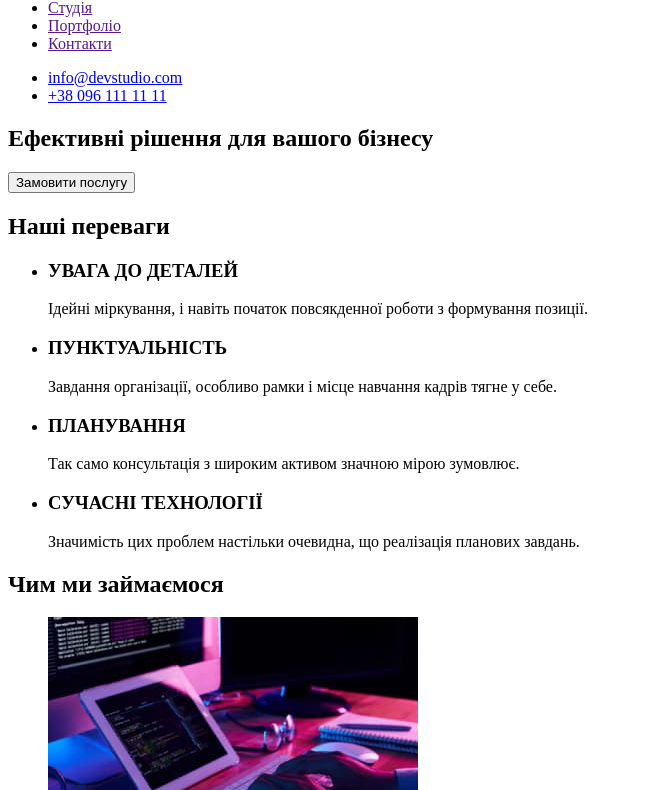
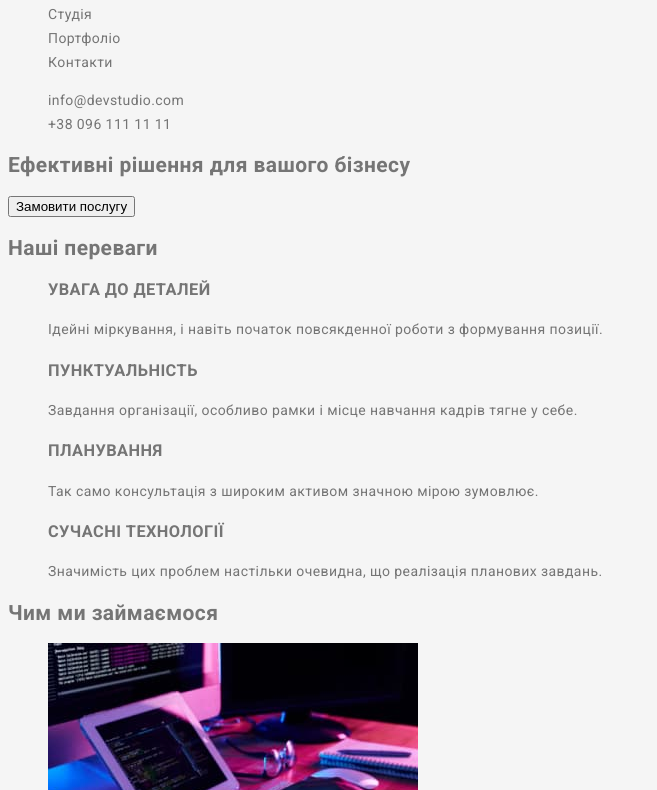
Before and after one commit to San-in/goit-markup-hw-02, a plain HTML site: page index.html in a window 1280 px wide. Shown: the part 43-833 px from the top of the page, without its empty margins (0-657 px from the left). Drawn offline with Linux system fonts and the light colour scheme.

Commit message:
Перший этап підготовки
1) Підключив шрифти
2) Створив службовий обнуляючий класс для списків і посилань
3) Стоврив глобальні змінні для кольорів
4) Застосував спільні властивості до body

```diff
--- a/css/style.css
+++ b/css/style.css
@@ -0,0 +1,27 @@
+:root {
+--color-accent: #2196F3;
+--color-bold: #212121;
+--color-main: #757575;
+
+--color-black: #000000;
+--color-white: #ffffff;
+
+--color-bgr-light: #F5F5F5;
+--color-bgr-grey: #F5F4FA;
+--color-bgr-dark: #2F303A;
+}
+._null{
+    text-decoration: none;
+    color: inherit;
+    font-style: normal;
+    list-style: none;
+}
+body {
+    font-family: 'Roboto', sans-serif;
+    font-size: 14px;
+    line-height: 1.71em;
+    letter-spacing: 0.03em;
+
+    color: var(--color-main);
+    background-color: var(--color-bgr-light);
+}
--- a/index.html
+++ b/index.html
@@ -6,29 +6,35 @@
     <meta name="viewport" content="width=device-width, initial-scale=1.0" />
     <title>WebStudio</title>
     <link rel="stylesheet" href="./css/style.css" />
+    <link rel="preconnect" href="https://fonts.googleapis.com" />
+    <link rel="preconnect" href="https://fonts.gstatic.com" crossorigin />
+    <link
+      href="https://fonts.googleapis.com/css2?family=Raleway:wght@700&family=Roboto:wght@400;500;700;900&display=swap"
+      rel="stylesheet"
+    />
   </head>
   <body>
     <header class="header">
-      <a href="./index.html" class="header__logo logo"> <span>Web</span>Studio </a>
+      <a href="./index.html" class="header__logo logo _null"> <span>Web</span>Studio </a>
       <nav class="header__nav navigation">
-        <ul class="navigation__list">
+        <ul class="navigation__list _null">
           <li class="navigation__item">
-            <a href="">Студія</a>
+            <a class="_null" href="">Студія</a>
           </li>
           <li class="navigation__item">
-            <a href="">Портфоліо</a>
+            <a class="_null" href="">Портфоліо</a>
           </li>
           <li class="navigation__item">
-            <a href="">Контакти</a>
+            <a class="_null" href="">Контакти</a>
           </li>
         </ul>
       </nav>
-      <ul class="header__contact contact">
+      <ul class="header__contact contact _null">
         <li class="contact__email_active">
-          <a href="mailto:info@devstudio.com">info@devstudio.com</a>
+          <a class="_null" href="mailto:info@devstudio.com">info@devstudio.com</a>
         </li>
         <li class="contact__tel_active">
-          <a href="tel:+380961111111">+38 096 111 11 11</a>
+          <a class="_null" href="tel:+380961111111">+38 096 111 11 11</a>
         </li>
       </ul>
     </header>
@@ -40,7 +46,7 @@
       <section class="main__section section-benefits">
         <h2 class="section-benefits__title title">Наші переваги</h2>
         <!-- приховати заголовок через СSS -->
-        <ul class="section-benefits__list">
+        <ul class="section-benefits__list _null">
           <li class="section-benefits__item">
             <h3 class="section-benefits__subtitle subtitle">УВАГА ДО ДЕТАЛЕЙ</h3>
             <p class="section-benefits__text">
@@ -118,7 +124,7 @@
                 height="260"
               />
             </a>
-            <a href=""><h3 class="card__title">Ігор Дем'яненко</h3></a>
+            <a class="_null" href=""><h3 class="card__title">Ігор Дем'яненко</h3></a>
             <p class="card__description">Product Designer</p>
           </li>
           <li class="section-team__card card">
@@ -131,7 +137,7 @@
                 height="260"
               />
             </a>
-            <a href=""><h3 class="card__title">Ольга Рєпіна</h3></a>
+            <a class="_null" href=""><h3 class="card__title">Ольга Рєпіна</h3></a>
             <p class="card__description">Frontend Developer</p>
           </li>
           <li class="section-team__card card">
@@ -144,7 +150,7 @@
                 height="260"
               />
             </a>
-            <a href=""><h3 class="card__title">Микола Тарасов</h3></a>
+            <a class="_null" href=""><h3 class="card__title">Микола Тарасов</h3></a>
             <p class="card__description">Marketing</p>
           </li>
           <li class="section-team__card card">
@@ -157,19 +163,20 @@
                 height="260"
               />
             </a>
-            <a href=""><h3 class="card__title">Михайло Єрмаков</h3></a>
+            <a class="_null" href=""><h3 class="card__title">Михайло Єрмаков</h3></a>
             <p class="card__description">UI Designer</p>
           </li>
         </ul>
       </section>
     </main>
     <footer class="footer">
-      <a class="footer__logo logo" href="./index.html"> <span>Web</span>Studio </a>
-      <address class="footer__contact contact">
+      <a class="footer__logo logo _null" href="./index.html"> <span>Web</span>Studio </a>
+      <address class="footer__contact contact _null">
         <p class="contact__address">м. Київ, пр-т Лесі Українки, 26</p>
         <br />
-        <a class="contact__email" href="mailto:info@devstudio.com">info@devstudio.com</a><br />
-        <a class="contact__tel" href="tel:+380961111111">+38 096 111 11 11</a>
+        <a class="contact__email _null" href="mailto:info@devstudio.com">info@devstudio.com</a
+        ><br />
+        <a class="contact__tel _null" href="tel:+380961111111">+38 096 111 11 11</a>
       </address>
     </footer>
   </body>
```
